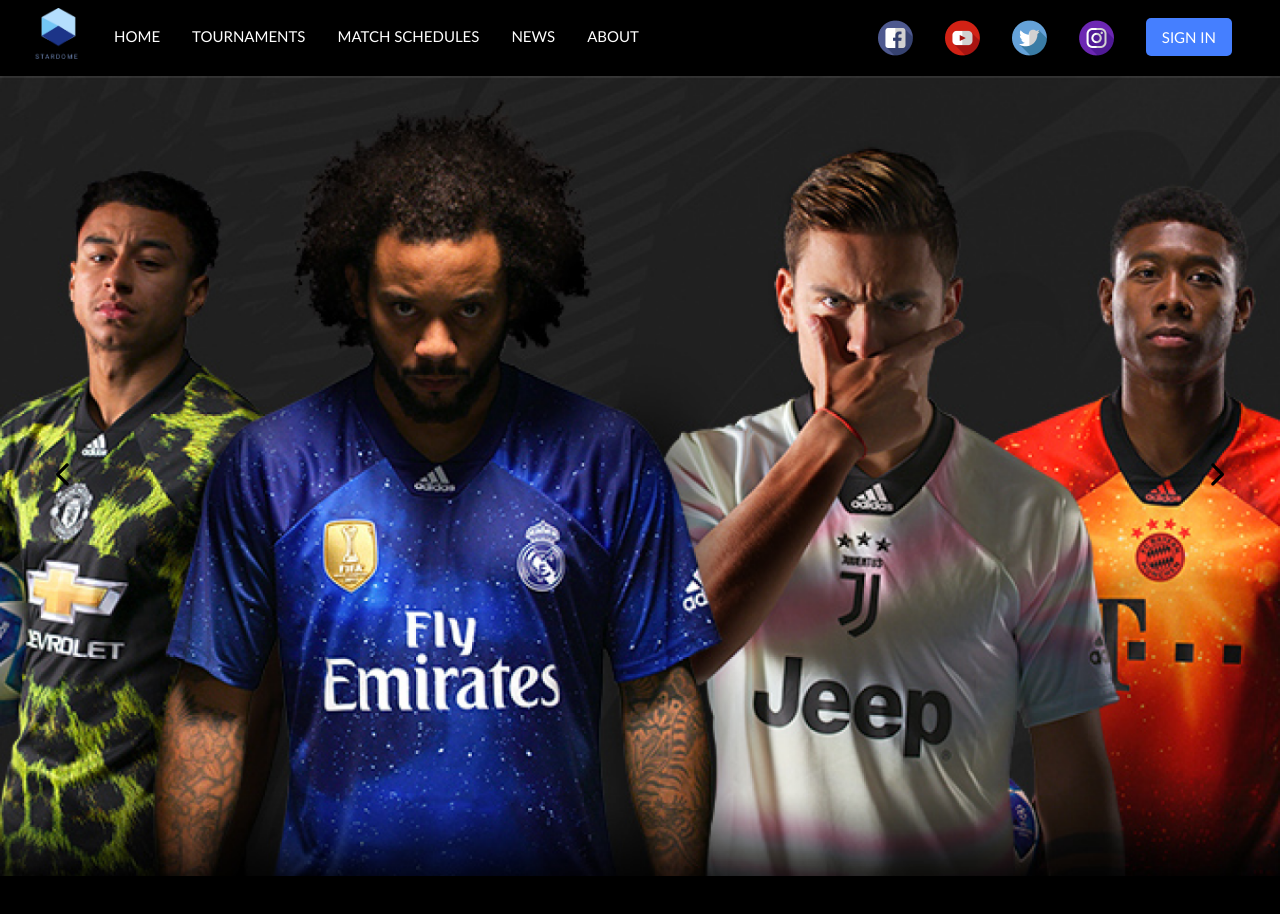
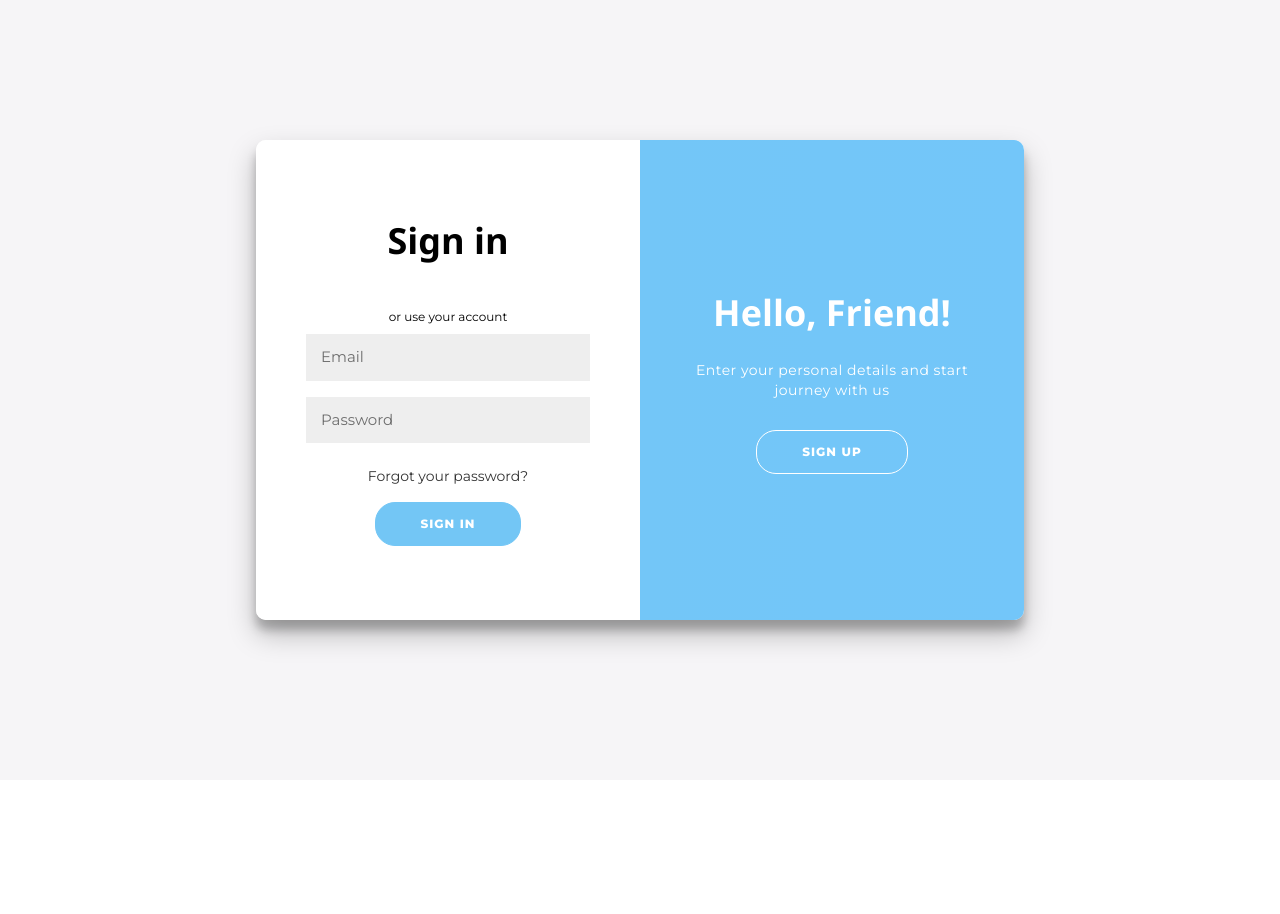
Before and after one commit to Stardome-Team/Stardome-Web, a React (Create React App) app: page / in a window 1280 px wide. Shown: the top 914 px of the page. After the commit the page ends 800 px from the top, so only its background shows below. Built offline with nearby package versions, Linux system fonts and the light colour scheme.

Commit message:
worked on responsivesness of forms

```diff
--- /dev/null
+++ b/src/pages/SignUpLogin/forms.jsx
@@ -0,0 +1,138 @@
+import React, { Component } from "react";
+import styles from "./forms.module.css";
+
+class Forms extends Component {
+  constructor(props) {
+    super(props);
+    this.state = {
+      signUp: false,
+      signIn: true,
+    };
+  }
+
+  showSignUp = (e) => {
+    e.preventDefault();
+    this.setState({
+      signUp: true,
+      signIn: false,
+    });
+  };
+
+  showSignIn = (e) => {
+    e.preventDefault();
+    this.setState({
+      signUp: false,
+      signIn: true,
+    });
+  };
+
+  render() {
+    const { signIn, signUp } = this.state;
+
+    return (
+      <div className={styles.Forms}>
+        {signUp && (
+          <div className={styles.container} id="container">
+            <div
+              className={styles.formContainer + " " + styles.signUpContainer}
+            >
+              <form action="#">
+                <h1>Create Account</h1>
+                <div className={styles.socialContainer}>
+                  {/* <a href="#" className="social"><FontAwesomeIcon icon="faFacebookF"/></a>
+				<a href="#" className="social"><FontAwesomeIcon icon="GooglePlus"/></a>
+				<a href="#" className="social"><FontAwesomeIcon icon="LinkedIn"/></a> */}
+                </div>
+                <span>or use your email for registration</span>
+                <input type="text" placeholder="Name" />
+                <input type="email" placeholder="Email" />
+                <input type="password" placeholder="Password" />
+                <button>Sign Up</button>
+              </form>
+
+
+              <div className={styles.hiddenLarge}>
+                <p>Have an account ? </p>
+                <button
+                  onClick={(e) => this.showSignIn(e)}
+                >
+                  Sign In
+                </button>
+              </div>
+
+			</div>
+
+            <div className={styles.overlayContainer2}>
+              <div className={styles.overlay}>
+                <div className={styles.overlayPanel + " " + styles.overlayLeft}>
+                  <h1>Welcome Back!</h1>
+                  <p>
+                    To keep connected with us please login with your personal
+                    info
+                  </p>
+                  <button
+                    className={styles.ghost}
+                    id="signIn"
+                    onClick={(e) => this.showSignIn(e)}
+                  >
+                    Sign In
+                  </button>
+                </div>
+              </div>
+            </div>
+          </div>
+        )}
+
+        {signIn && (
+          <div className={styles.container} id="container">
+            <div
+              className={styles.formContainer + " " + styles.signInContainer}
+            >
+              <form action="#">
+                <h1>Sign in</h1>
+                <div className={styles.socialContainer}>
+                  {/* <a href="#" className="social"><FontAwesomeIcon icon="Facebook"/></a>
+					<a href="#" className="social"><FontAwesomeIcon icon="GooglePlus"/></a>
+					<a href="#" className="social"><FontAwesomeIcon icon="LinkedIn"/></a> */}
+                </div>
+                <span>or use your account</span>
+                <input type="email" placeholder="Email" />
+                <input type="password" placeholder="Password" />
+                <a href="#">Forgot your password?</a>
+                <button>Sign In</button>
+              </form>
+
+              <div className={styles.hiddenLarge}>
+                <p>No Account ? </p>
+                <button
+                  onClick={(e) => this.showSignUp(e)}
+                >
+                  Sign Up
+                </button>
+              </div>
+
+            </div>
+            <div className={styles.overlayContainer}>
+              <div className={styles.overlay}>
+                <div
+                  className={styles.overlayPanel + " " + styles.overlayRight}
+                >
+                  <h1>Hello, Friend!</h1>
+                  <p>Enter your personal details and start journey with us</p>
+                  <button
+                    className={styles.ghost}
+                    onClick={(e) => this.showSignUp(e)}
+                  >
+                    Sign Up
+                  </button>
+                </div>
+              </div>
+            </div>
+          </div>
+        )}
+      </div>
+    );
+  }
+}
+
+export default Forms;
--- /dev/null
+++ b/src/pages/SignUpLogin/forms.module.css
@@ -0,0 +1,282 @@
+
+@import url('https://fonts.googleapis.com/css?family=Montserrat:400,800');
+
+.Forms
+{
+	position: relative;
+	background: #f6f5f7;
+	display: flex;
+	justify-content: center;
+	align-items: center;
+	flex-direction: column;
+	font-family: 'Montserrat', sans-serif;
+	height: 100vh;
+	margin: -20px 0 0;
+}
+
+
+
+.Forms h1 {
+	font-weight: bold;
+	margin: 0;
+}
+
+.Forms h2 {
+	text-align: center;
+}
+
+.Forms p {
+	font-size: 14px;
+	font-weight: 100;
+	line-height: 20px;
+	letter-spacing: 0.5px;
+	margin: 20px 0 30px;
+}
+
+.Forms span {
+	font-size: 12px;
+}
+
+.Forms a {
+	color: #333;
+	font-size: 14px;
+	text-decoration: none;
+	margin: 15px 0;
+}
+
+.Forms button {
+	border-radius: 20px;
+	border: 1px solid #73C6F5;
+	background-color: #73C6F5;
+	color: #FFFFFF;
+	font-size: 12px;
+	font-weight: bold;
+	padding: 12px 45px;
+	letter-spacing: 1px;
+	text-transform: uppercase;
+	transition: transform 80ms ease-in;
+}
+
+.Forms button:active {
+	transform: scale(0.95);
+}
+
+.Forms button:focus {
+	outline: none;
+}
+
+.Forms button.ghost {
+	background-color: transparent;
+	border-color: #FFFFFF;
+}
+
+.Forms form {
+	background-color: #FFFFFF;
+	display: flex;
+	align-items: center;
+	justify-content: center;
+	flex-direction: column;
+	padding: 0 50px;
+	height: 100%;
+	text-align: center;
+}
+
+.Forms input {
+	background-color: #eee;
+	border: none;
+	padding: 12px 15px;
+	margin: 8px 0;
+	width: 100%;
+}
+
+.container {
+	background-color: #fff;
+	border-radius: 10px;
+  	box-shadow: 0 14px 28px rgba(0,0,0,0.25),
+			0 10px 10px rgba(0,0,0,0.22);
+	position: relative;
+	overflow: hidden;
+	width: 768px;
+	max-width: 100%;
+	padding-left: 0;
+	padding-right: 0;
+	min-height: 480px;
+	display: flex;
+}
+
+
+
+
+.formContainer {
+	position: absolute;
+	top: 0;
+	height: 100%;
+	transition: all 0.6s ease-in-out;
+}
+
+.signInContainer {
+	left: 0;
+	width: 50%;
+	z-index: 1;
+}
+
+.container.RightPanelActive .signInContainer  {
+	transform: translateX(100%);
+}
+
+.signUpContainer {
+	right: 0;
+	width: 50%;
+	z-index: 1;
+}
+
+.container.RightPanelActive .signUpContainer {
+	transform: translateX(100%);
+	opacity: 1;
+	z-index: 1;
+	animation: show 0.6s;
+}
+
+@keyframes show {
+	0%, 49.99% {
+		opacity: 0;
+		z-index: 1;
+	}
+
+	50%, 100% {
+		opacity: 1;
+		z-index: 1;
+	}
+}
+
+.overlayContainer {
+	position: absolute;
+	top: 0;
+	left: 50%;
+	width: 50%;
+	height: 100%;
+	overflow: hidden;
+	transition: transform 0.6s ease-in-out;
+	z-index: 1;
+}
+
+.overlayContainer2 {
+	position: absolute;
+	top: 0;
+	width: 50%;
+	height: 100%;
+	overflow: hidden;
+	transition: transform 0.6s ease-in-out;
+}
+
+.container.rightPanelActive .overlayContainer{
+	transform: translateX(-100%);
+}
+
+.overlay {
+	background: #73C6F5;
+	background: -webkit-linear-gradient(to right, #73C6F5, #73C6F9);
+	background: linear-gradient(to right, #73C6F5, #73C6F9);
+	background-repeat: no-repeat;
+	background-size: cover;
+	background-position: 0 0;
+	color: #FFFFFF;
+	position: relative;
+	left: -100%;
+	height: 100%;
+	width: 200%;
+  	transform: translateX(0);
+	transition: transform 0.6s ease-in-out;
+}
+
+.container.rightPanelActive .overlay {
+  	transform: translateX(50%);
+}
+
+.overlayPanel {
+	position: absolute;
+	display: flex;
+	align-items: center;
+	justify-content: center;
+	flex-direction: column;
+	padding: 0 40px;
+	text-align: center;
+	top: 0;
+	height: 100%;
+	width: 50%;
+	transform: translateX(0);
+	transition: transform 0.6s ease-in-out;
+}
+
+.overlayLeft {
+	transform: translateX(100%);
+}
+
+.container.rightPanelActive .overlayLeft {
+	transform: translateX(0);
+}
+
+.overlayRight {
+	right: 0;
+	transform: translateX(0);
+}
+
+.container.rightPanelActive .overlayRight {
+	transform: translateX(20%);
+}
+
+.socialContainer {
+	margin: 20px 0;
+}
+
+.socialContainer a {
+	border: 1px solid #DDDDDD;
+	border-radius: 50%;
+	display: inline-flex;
+	justify-content: center;
+	align-items: center;
+	margin: 0 5px;
+	height: 40px;
+	width: 40px;
+}
+
+.hiddenLarge
+{
+	display: none;
+}
+
+@media screen and (max-width:800px)
+{
+
+		.container
+		{
+			min-height: 110vh;
+		}
+		.formContainer
+		{
+			width: 100%;
+		}
+
+		.overlayContainer
+		{
+			display: none;
+		}
+
+		.hiddenLarge
+		{
+			display: block;
+			margin-top: -90px;
+			text-align: center;
+		}
+
+		.hiddenLarge p
+		{
+			margin-bottom: 5px;
+			font-size: 12px;
+		}
+
+		.hiddenLarge button
+		{
+			padding: 6px 20px;
+		}
+}
--- a/src/pages/homepage/homePage.js
+++ b/src/pages/homepage/homePage.js
@@ -1,14 +1,16 @@
 import React from 'react';
 import './homePage.scss';
-import NavBar from '../../components/navbar/navbar'
-import TwitterFeed from '../../components/twitterFeed/twitterFeed'
-import HomePageCarousel from '../../components/homePageCarousel/homepagecarousel'
+import Forms from "../SignUpLogin/forms";
+import NavBar from '../../components/navbar/navbar';
+import TwitterFeed from '../../components/twitterFeed/twitterFeed';
+import HomePageCarousel from '../../components/homePageCarousel/homepagecarousel';
 
 const HomePage = () => (
   <div className="homepage">
-    <NavBar/>
-    <HomePageCarousel/>
-    <TwitterFeed/>
+    <Forms />
+    {/* <NavBar/>
+    <HomePageCarousel/> */}
+    {/* <TwitterFeed/> */}
   </div>
   );
 
```
